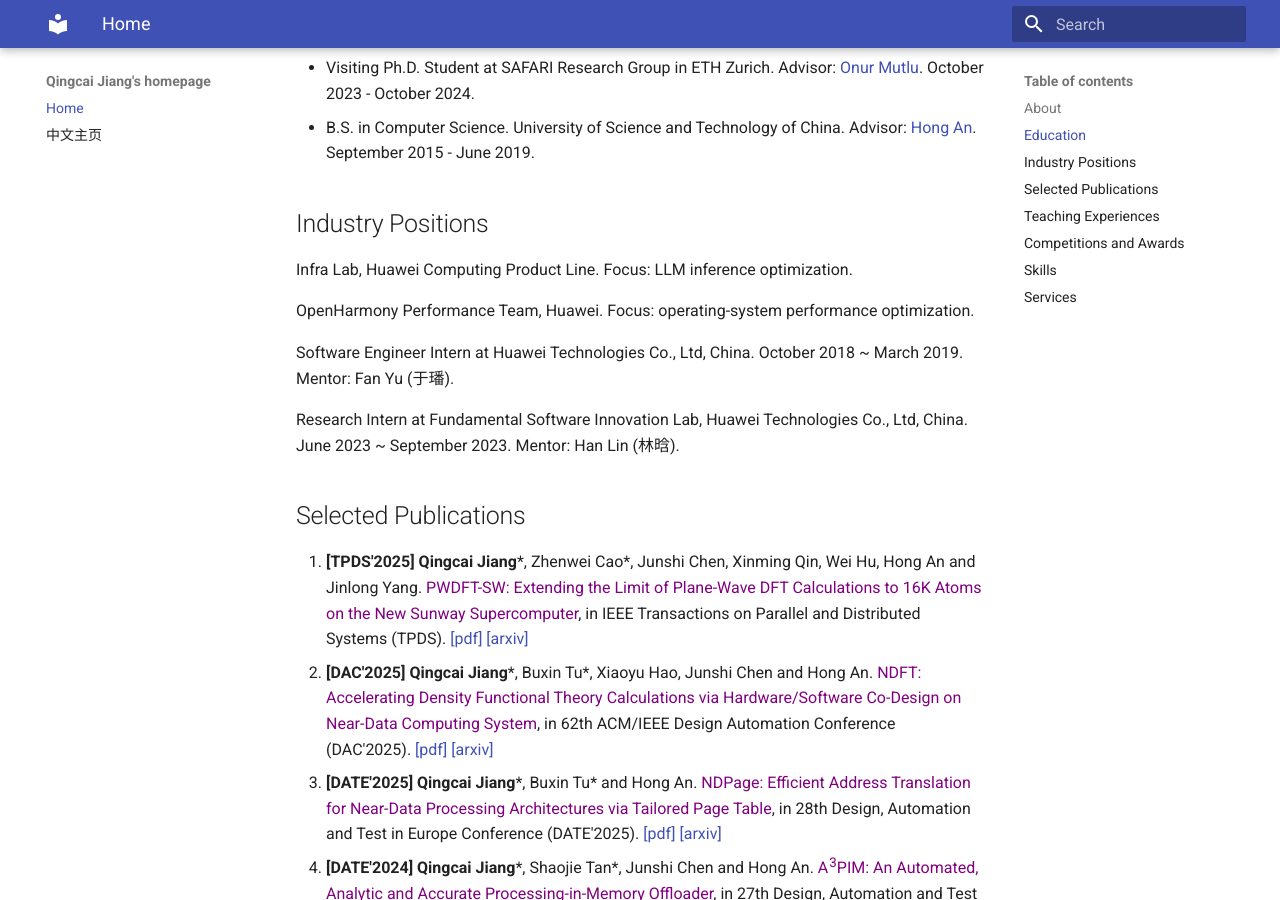
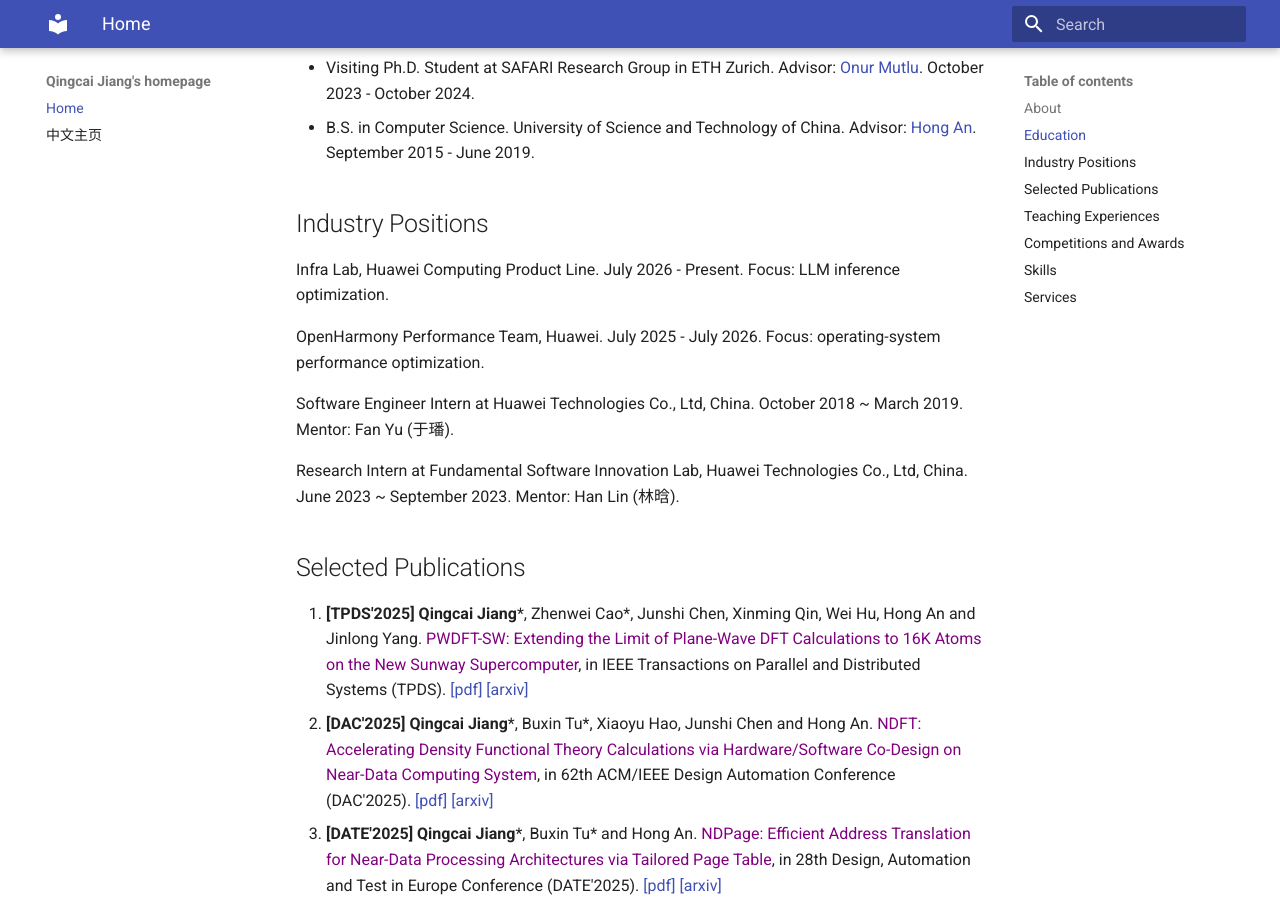
Before and after one commit to qcjiang/qcjiang.github.io, an MkDocs documentation site: the page built from docs/index.md, in a window 1280 px wide and 900 px high, scrolled down 946 px. Built offline with MkDocs 1.6.1 and Material for MkDocs 9.7.7, drawn with Linux system fonts in a browser that asks for light colours; some of the changed text lies outside the part shown.

Commit message:
add dates to Huawei industry positions

```diff
--- a/docs/index.md
+++ b/docs/index.md
@@ -22,9 +22,9 @@
 
 ## Industry Positions
 
-Infra Lab, Huawei Computing Product Line. Focus: LLM inference optimization.
+Infra Lab, Huawei Computing Product Line. July 2026 - Present. Focus: LLM inference optimization.
 
-OpenHarmony Performance Team, Huawei. Focus: operating-system performance optimization.
+OpenHarmony Performance Team, Huawei. July 2025 - July 2026. Focus: operating-system performance optimization.
 
 Software Engineer Intern at Huawei Technologies Co., Ltd, China. October 2018 ~ March 2019. Mentor: Fan Yu (于璠).
 
```
Also changed, not shown: other parts of docs/index.md (+1 -1 lines).
